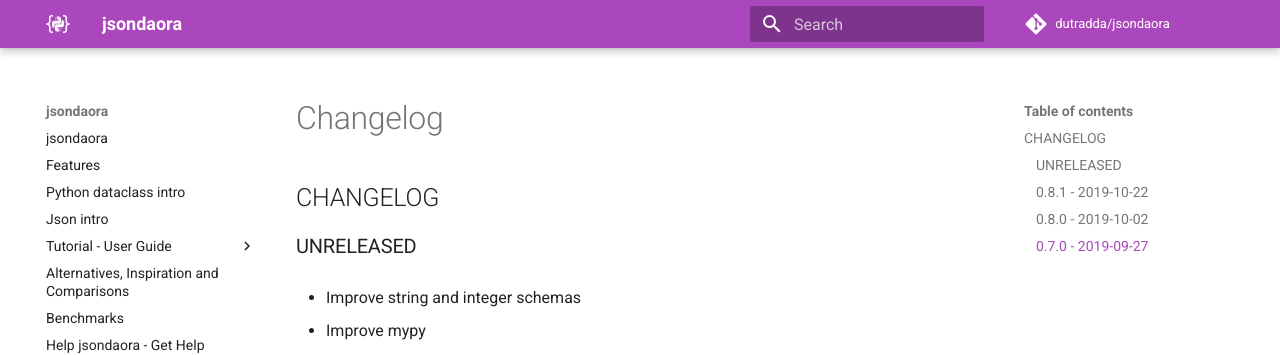
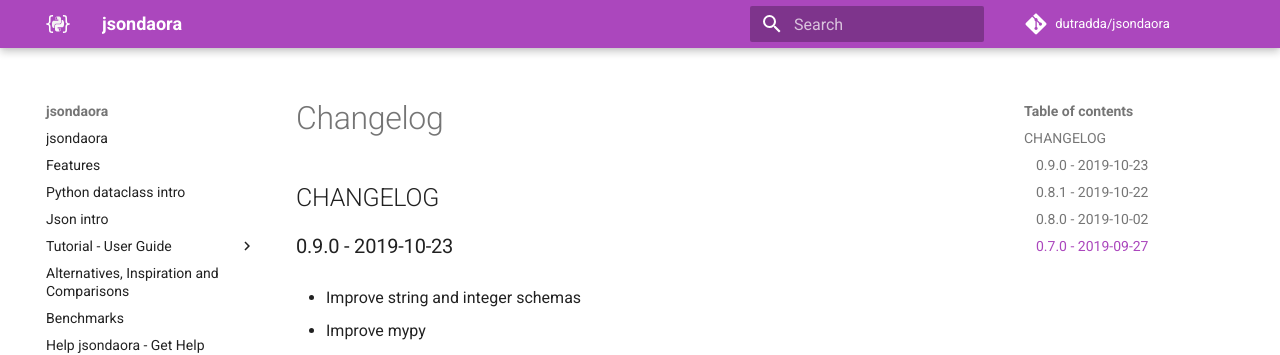
Before and after one commit to dutradda/jsondaora, an MkDocs documentation site: the page built from docs/changelog.md, in a window 1280 px wide. Shown: the top 355 px of the page. Built offline with MkDocs 1.6.1 and Material for MkDocs 9.7.7, drawn with Linux system fonts in a browser that asks for light colours; comment, search, counter and statistics services are not loaded.

Commit message:
Update CHANGELOG

```diff
--- a/docs/changelog.md
+++ b/docs/changelog.md
@@ -1,6 +1,6 @@
 ## CHANGELOG
 
-### UNRELEASED
+### 0.9.0 - 2019-10-23
 
  - Improve string and integer schemas
 
```
Also changed, not shown: CHANGELOG.md (+1 -1 lines).
